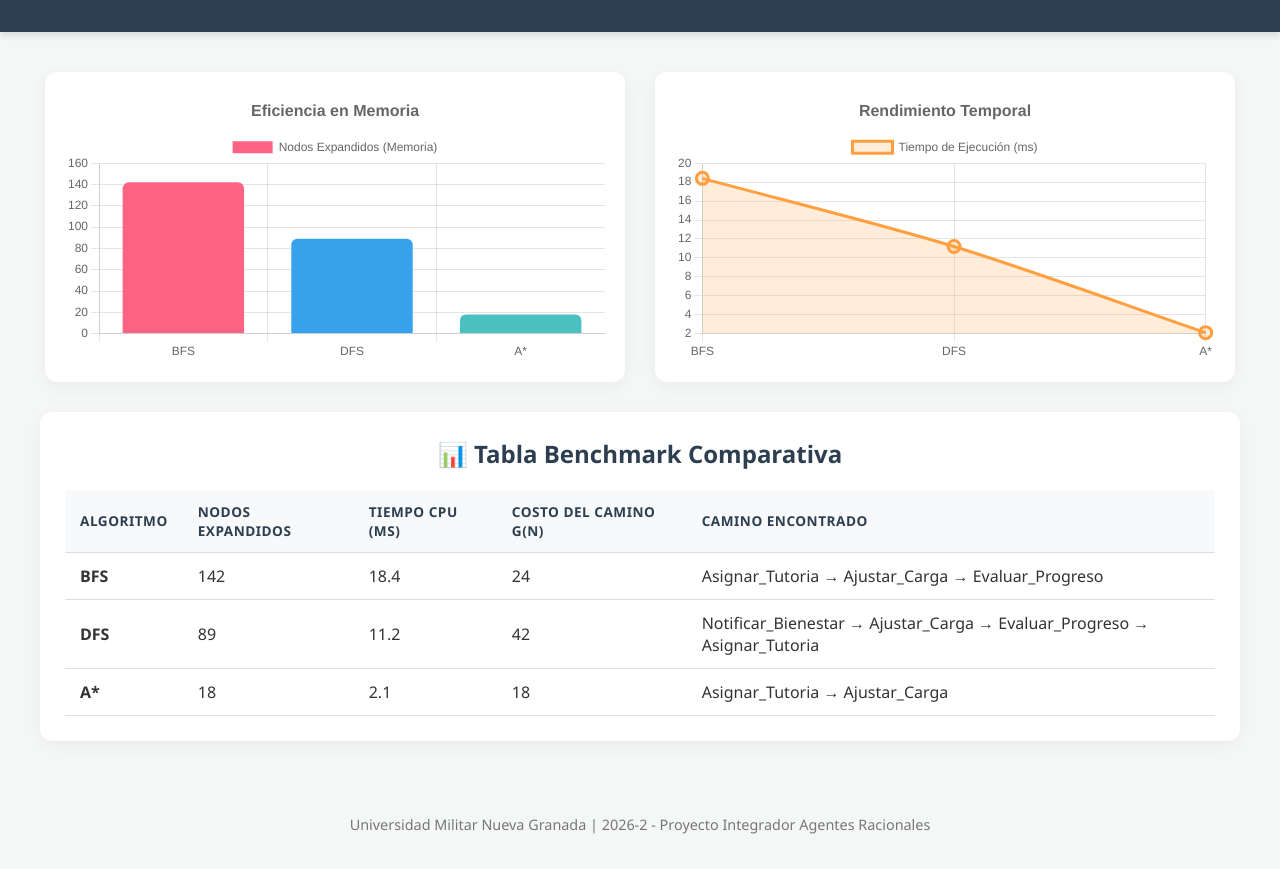
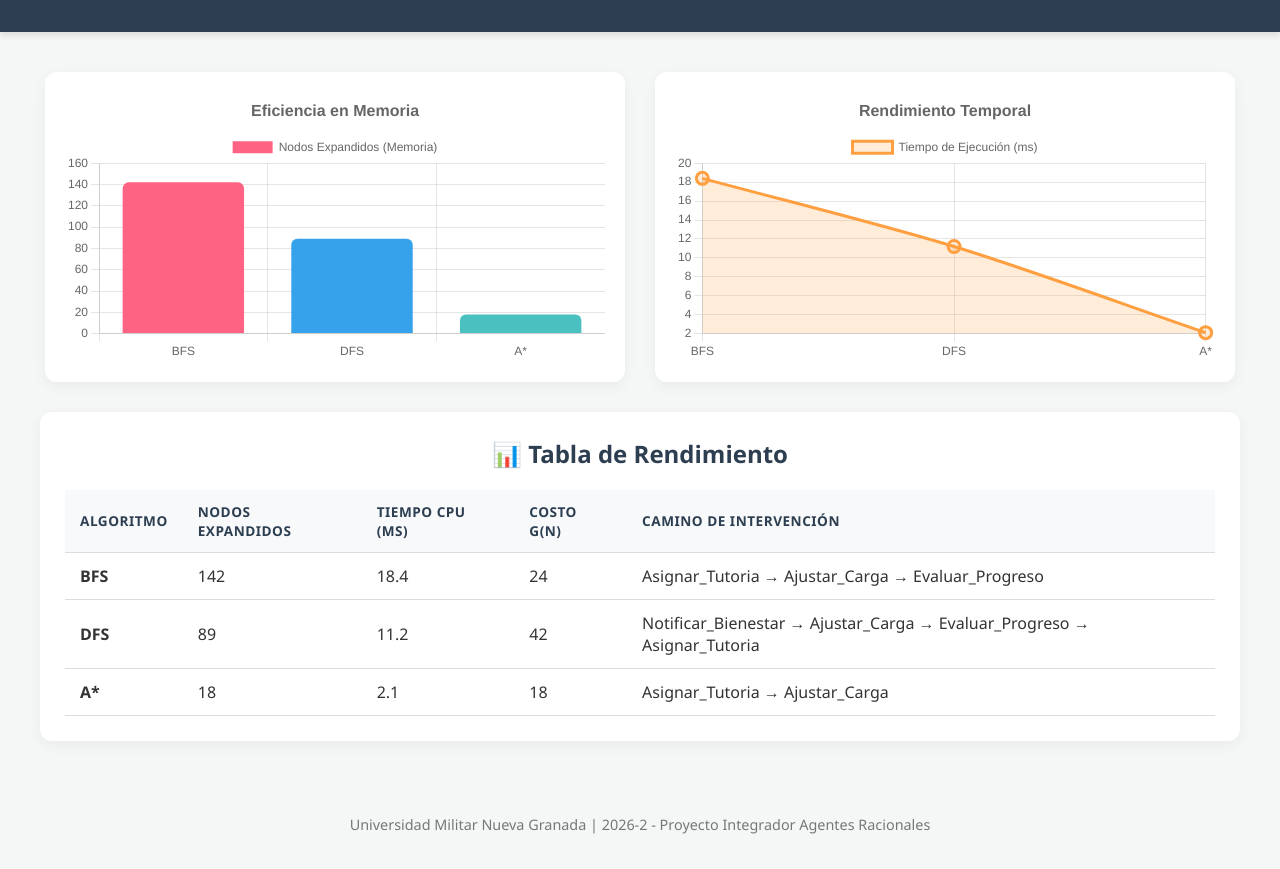
Before and after one commit to mario-acosta-ai/Caso-A-CampusGuard, a plain HTML site: page docs/index.html in a window 1280 px wide. Shown: the part 146-1015 px from the top of the page. Drawn offline with nearby package versions, Linux system fonts and the light colour scheme.

Commit message:
Update title and content for benchmark metrics

```diff
--- a/docs/index.html
+++ b/docs/index.html
@@ -3,7 +3,7 @@
 <head>
     <meta charset="UTF-8">
     <meta name="viewport" content="width=device-width, initial-scale=1.0">
-    <title>CampusGuard - Métricas de Búsqueda</title>
+    <title>CampusGuard - Métricas Benchmark</title>
     <link rel="stylesheet" href="style.css">
     <script src="https://cdn.jsdelivr.net/npm/chart.js"></script>
 </head>
@@ -15,12 +15,8 @@
     </header>
 
     <main>
-        <!-- Mensaje de carga -->
-        <div id="loading" style="text-align: center; width: 100%; color: #666; font-style: italic;">
-            Cargando métricas desde metrics.json...
-        </div>
+        <div id="loading">Cargando datos del benchmark...</div>
 
-        <!-- Contenedores de Gráficos -->
         <div class="chart-container" id="chartBox1" style="display: none;">
             <canvas id="nodesChart"></canvas>
         </div>
@@ -28,27 +24,24 @@
             <canvas id="timeChart"></canvas>
         </div>
 
-        <!-- Tabla Comparativa (Benchmark) -->
         <div class="table-container" id="tableBox" style="display: none;">
-            <h2>📊 Tabla Benchmark Comparativa</h2>
+            <h2>📊 Tabla de Rendimiento</h2>
             <table>
                 <thead>
                     <tr>
                         <th>Algoritmo</th>
                         <th>Nodos Expandidos</th>
                         <th>Tiempo CPU (ms)</th>
-                        <th>Costo del Camino g(n)</th>
-                        <th>Camino Encontrado</th>
+                        <th>Costo g(n)</th>
+                        <th>Camino de Intervención</th>
                     </tr>
                 </thead>
-                <tbody id="tableBody">
-                    <!-- Los datos se insertan aquí con JavaScript -->
-                </tbody>
+                <tbody id="tableBody"></tbody>
             </table>
         </div>
     </main>
 
-    <footer>
+<footer>
         <p>Universidad Militar Nueva Granada | 2026-2 - Proyecto Integrador Agentes Racionales</p>
     </footer>
 
```
